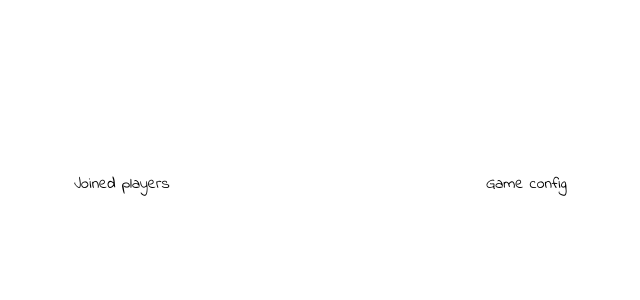
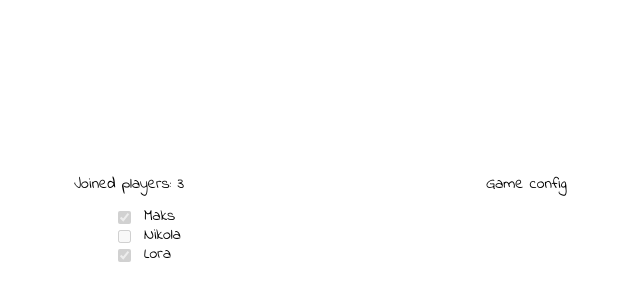
Before and after one commit to attech-org/zabava.game, a React (Create React App) app: page /rooms in a window 1280 px wide. Shown: the top 300 px of the page, without its empty margins (170-810 px from the left). Built offline with nearby package versions, Linux system fonts and the light colour scheme.

Commit message:
added small part of left side

```diff
--- a/src/containers/Rooms.tsx
+++ b/src/containers/Rooms.tsx
@@ -1,14 +1,48 @@
 import styled from "styled-components";
 import { CardBoard, Main } from "./Home";
 
+const Checkbox = styled.input`
+  // background-color: green;
+  // color: red;
+  // border-color: blue;
+
+  // &:disabled {
+  //   background-color: green;
+  //   color: red;
+  //   border-color: blue;
+  // };
+`;
+
+const Player = styled.div`
+  display: flex;
+  flex-direction: row;
+  gap: 10px;
+`;
+
 const Rooms: React.FunctionComponent = () => {
+
+  //temporary mock data
+  const players = [
+    {nickname: "Maks", ready: true},
+    {nickname: "Nikola", ready: false},
+    {nickname: "Lora", ready: true},
+  ]
 
   return (
     <Main>
       <CardBoard>
-        <h2>Joined players</h2>
+        <h2>{`Joined players: ${players.length}`}</h2>
         <wired-card>
-
+          {
+            players.map((player, index) => {
+              return (
+                <Player key={index}>
+                  {/* <wired-radio></wired-radio> */}
+                  <Checkbox type="checkbox" checked={player.ready} disabled />
+                  <h3>{player.nickname}</h3>
+                </Player>
+            )})
+          }
         </wired-card>
       </CardBoard>
       <CardBoard>
```
